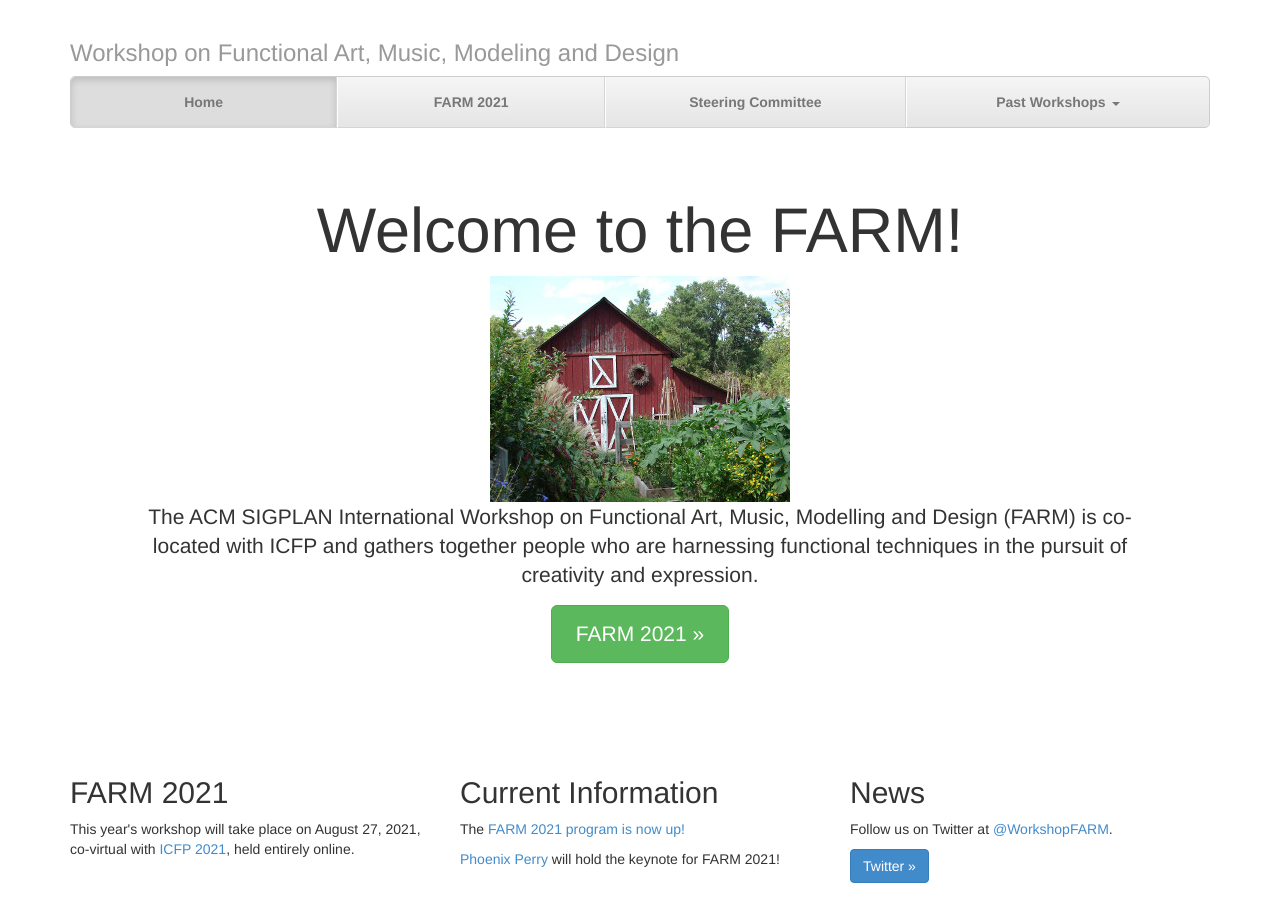
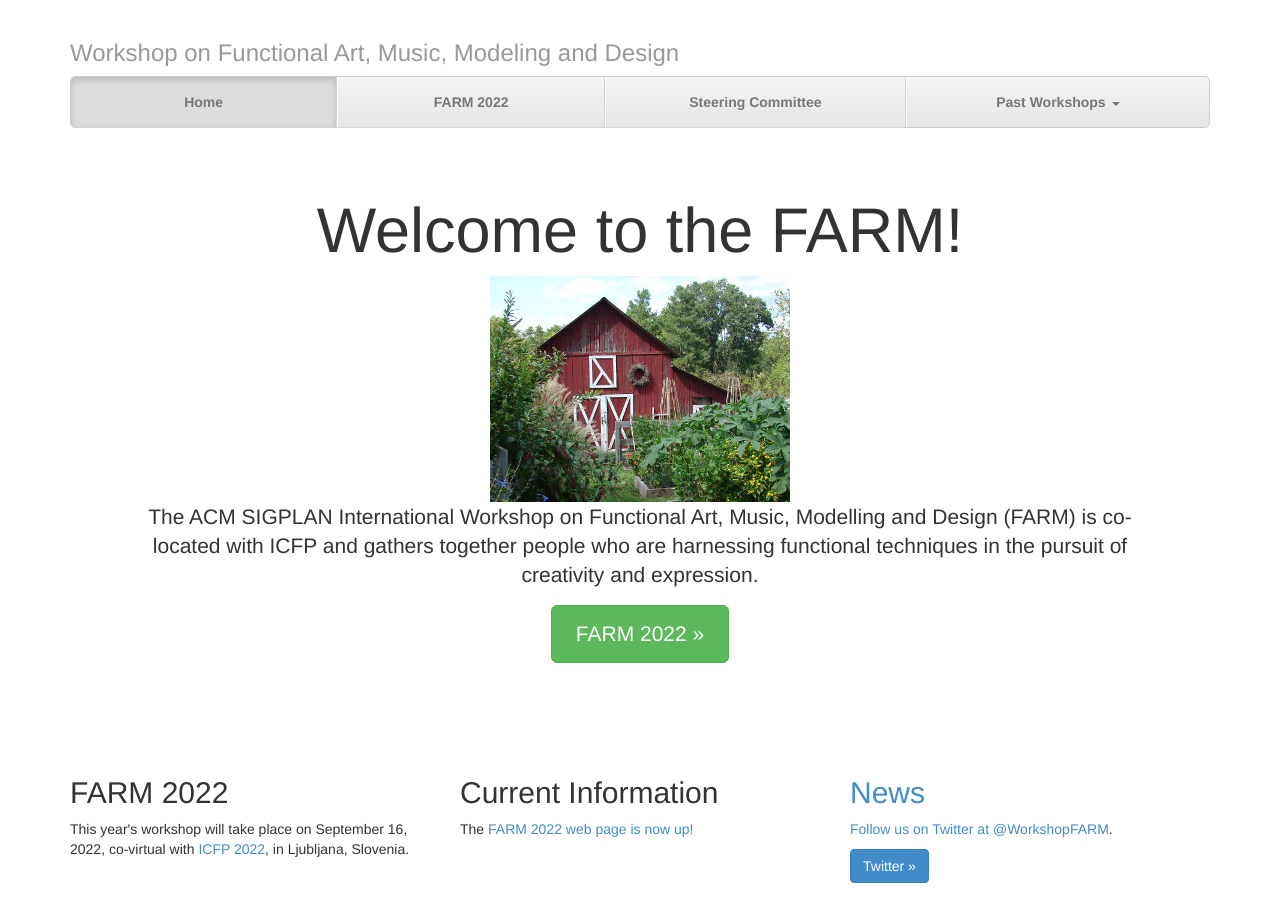
Before and after one commit to functional-art/functional-art.github.com, a Jekyll site: the page built from index.html, in a window 1280 px wide. Built offline with Jekyll 4.4.1, drawn with Linux system fonts in a browser that asks for light colours; nearby versions of some CDN libraries.

Commit message:
2022 web page

```diff
--- a/_includes/navbar.html
+++ b/_includes/navbar.html
@@ -3,10 +3,10 @@
 {% else %}
 <li><a href="/">Home</a></li>
 {% endif %}
-{% if page.active == "farm2021" %}
-<li class="active"><a href="/2021/">FARM 2021</a></li>
+{% if page.active == "farm2022" %}
+<li class="active"><a href="/2022/">FARM 2022</a></li>
 {% else %}
-<li><a href="/2021/">FARM 2021</a></li>
+<li><a href="/2022/">FARM 2022</a></li>
 {% endif %}
 {% if page.active == "farm2020" %}
 <li class="active"><a href="/2020/">FARM 2020</a></li>
--- a/index.html
+++ b/index.html
@@ -48,22 +48,20 @@
 Modelling and Design (FARM) is co-located with ICFP and gathers together people who are harnessing
 functional techniques in the pursuit of creativity and expression.
 	</p>
-        <p><a class="btn btn-lg btn-success" href="/2021/"
-        role="button">FARM 2021 &raquo;</a></p>
+        <p><a class="btn btn-lg btn-success" href="/2022/"
+        role="button">FARM 2022 &raquo;</a></p>
       </div>
 
       <!-- Example row of columns -->
       <div class="row">
         <div class="col-lg-4">
-          <h2>FARM 2021</h2>
-		<p>This year's workshop will take place on August 27, 2021, co-virtual with <a
-          href="http://icfp21.sigplan.org/home">ICFP 2021</a>, held entirely online.</p>
+          <h2>FARM 2022</h2>
+		<p>This year's workshop will take place on September 16, 2022, co-virtual with <a
+          href="http://icfp22.sigplan.org/home">ICFP 2022</a>, in Ljubljana, Slovenia.</p>
        </div>
         <div class="col-lg-4">
 	  <h2>Current Information</h2>
-	  <p>The <a href="/2021/">FARM 2021 program is now up!</p>
-	  <p><a href="https://phoenixperry.com/">Phoenix Perry</a>
-	    will hold the keynote for FARM 2021!</p>
+	  <p>The <a href="/2022/">FARM 2022 web page is now up!</p>
        </div>
         <div class="col-lg-4">
           <h2>News</h2>
```
Also changed, not shown: other parts of _includes/navbar.html (+1 -0 lines), 2022/index.md (added, +53 -0 lines).
